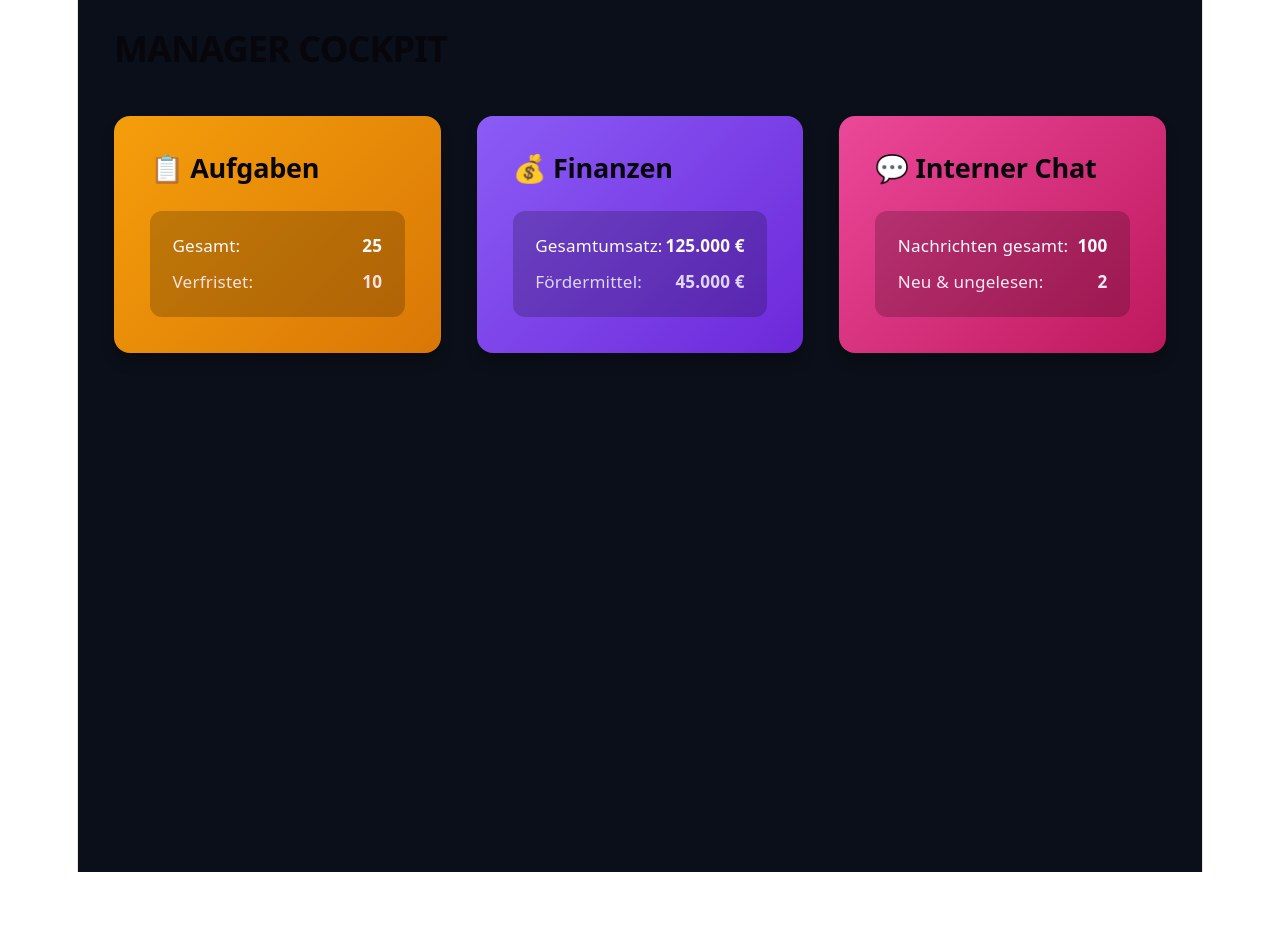
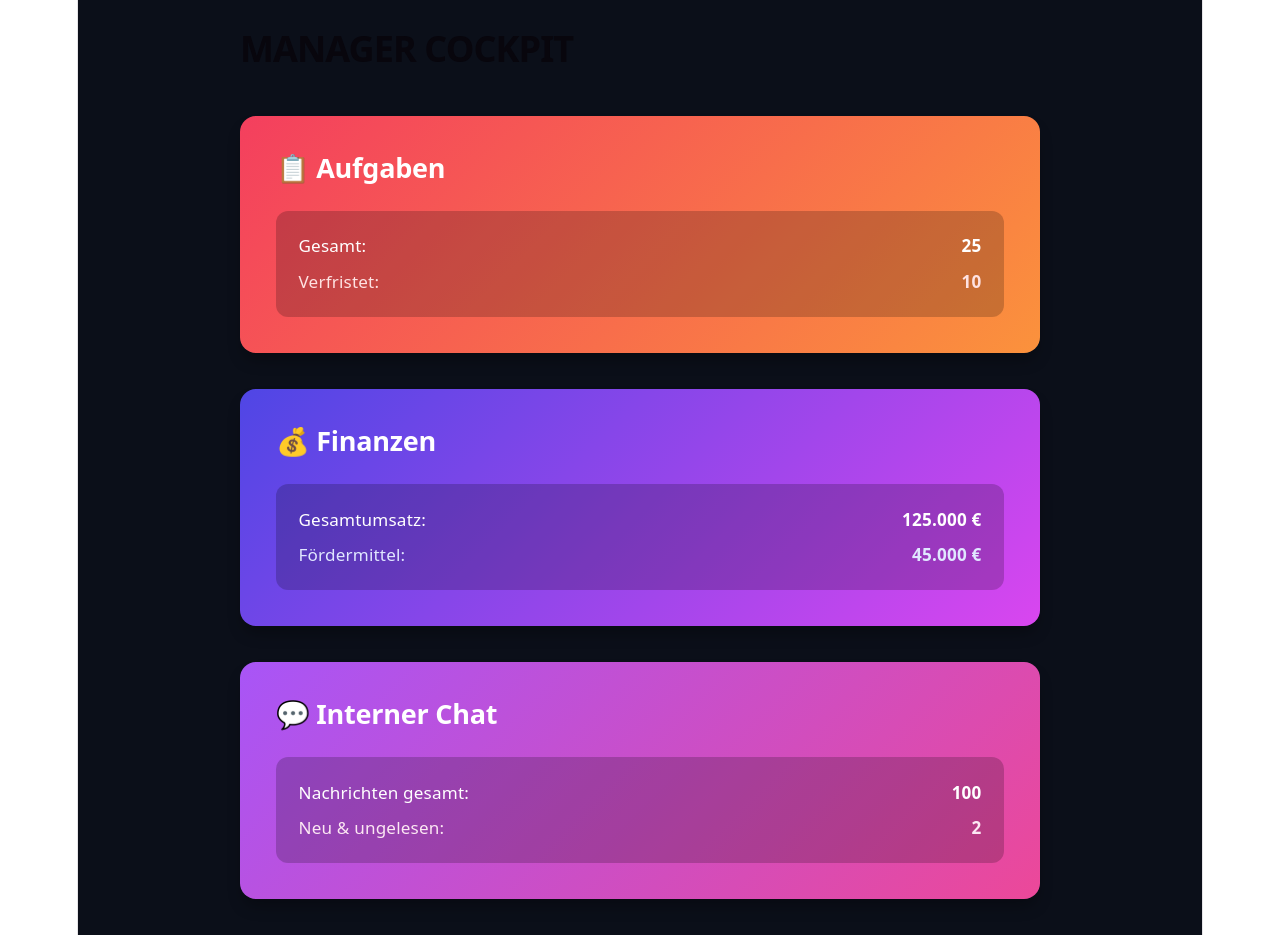
Before and after one commit to jenswilsdorfdd-gif/manager-cockpit, a React (Vite) app: page / in a window 1280 px wide. Before the commit the page ends 872 px from the top, so only its background shows below. Built offline with nearby package versions, Linux system fonts and the light colour scheme; no server answers.

Commit message:
app ultra

```diff
--- a/src/App.tsx
+++ b/src/App.tsx
@@ -23,8 +23,8 @@ export default function App() {
   return (
     <div style={{ minHeight: '100vh', backgroundColor: '#0b0f19', color: '#f9fafb', padding: '2rem', fontFamily: 'system-ui, -apple-system, sans-serif' }}>
 
-      {/* Header mit Zurück-Button, wenn nicht auf Dashboard */}
-      <header style={{ marginBottom: '3rem', display: 'flex', justifyContent: 'space-between', alignItems: 'center' }}>
+      {/* Header - Zentriert auf die gleiche Breite wie die Kacheln für einen sauberen Look */}
+      <header style={{ marginBottom: '3rem', display: 'flex', justifyContent: 'space-between', alignItems: 'center', maxWidth: '800px', margin: '0 auto 3rem auto' }}>
         <h1 style={{ margin: 0, fontSize: '2rem', fontWeight: '800', letterSpacing: '-0.025em' }}>MANAGER COCKPIT</h1>
         {activeView !== 'dashboard' && (
           <button
@@ -47,10 +47,10 @@ export default function App() {
       {/* DASHBOARD ANSICHT */}
       {activeView === 'dashboard' && (
         <main style={{
-          display: 'grid',
-          gridTemplateColumns: 'repeat(auto-fit, minmax(320px, 1fr))',
+          display: 'flex',
+          flexDirection: 'column', // Zwingt die Boxen strikt untereinander
           gap: '2rem',
-          maxWidth: '1200px',
+          maxWidth: '800px', // Begrenzt die Breite, damit sie nicht klobig wirken
           margin: '0 auto'
         }}>
 
@@ -58,7 +58,7 @@ export default function App() {
           <div
             onClick={() => setActiveView('tasks')}
             style={{
-              background: 'linear-gradient(135deg, #f59e0b 0%, #d97706 100%)',
+              background: 'linear-gradient(135deg, #f43f5e 0%, #fb923c 100%)', // Kräftiges Pink-Orange
               borderRadius: '16px',
               padding: '2rem',
               cursor: 'pointer',
@@ -67,9 +67,9 @@ export default function App() {
             }}
           >
             <div style={{ display: 'flex', justifyContent: 'space-between', alignItems: 'center', marginBottom: '1.5rem' }}>
-                <h2 style={{ margin: 0, fontSize: '1.5rem', fontWeight: 'bold' }}>📋 Aufgaben</h2>
+                <h2 style={{ margin: 0, fontSize: '1.5rem', fontWeight: 'bold', color: '#ffffff' }}>📋 Aufgaben</h2>
             </div>
-            <div style={{ fontSize: '0.95rem', backgroundColor: 'rgba(0,0,0,0.2)', padding: '1.25rem', borderRadius: '12px' }}>
+            <div style={{ fontSize: '0.95rem', backgroundColor: 'rgba(0,0,0,0.2)', padding: '1.25rem', borderRadius: '12px', color: '#ffffff' }}>
               <div style={{ marginBottom: '0.5rem', display: 'flex', justifyContent: 'space-between' }}>
                 <span>Gesamt:</span> <strong>25</strong>
               </div>
@@ -83,7 +83,7 @@ export default function App() {
           <div
             onClick={() => setActiveView('finance')}
             style={{
-              background: 'linear-gradient(135deg, #8b5cf6 0%, #6d28d9 100%)',
+              background: 'linear-gradient(135deg, #4f46e5 0%, #d946ef 100%)', // Tiefes Blau zu Neon-Lila
               borderRadius: '16px',
               padding: '2rem',
               cursor: 'pointer',
@@ -92,13 +92,13 @@ export default function App() {
             }}
           >
             <div style={{ display: 'flex', justifyContent: 'space-between', alignItems: 'center', marginBottom: '1.5rem' }}>
-                <h2 style={{ margin: 0, fontSize: '1.5rem', fontWeight: 'bold' }}>💰 Finanzen</h2>
+                <h2 style={{ margin: 0, fontSize: '1.5rem', fontWeight: 'bold', color: '#ffffff' }}>💰 Finanzen</h2>
             </div>
-            <div style={{ fontSize: '0.95rem', backgroundColor: 'rgba(0,0,0,0.2)', padding: '1.25rem', borderRadius: '12px' }}>
+            <div style={{ fontSize: '0.95rem', backgroundColor: 'rgba(0,0,0,0.2)', padding: '1.25rem', borderRadius: '12px', color: '#ffffff' }}>
               <div style={{ marginBottom: '0.5rem', display: 'flex', justifyContent: 'space-between' }}>
                 <span>Gesamtumsatz:</span> <strong>125.000 €</strong>
               </div>
-              <div style={{ color: '#ddd6fe', display: 'flex', justifyContent: 'space-between' }}>
+              <div style={{ color: '#e0e7ff', display: 'flex', justifyContent: 'space-between' }}>
                 <span>Fördermittel:</span> <strong>45.000 €</strong>
               </div>
             </div>
@@ -108,7 +108,7 @@ export default function App() {
           <div
             onClick={() => setActiveView('chat')}
             style={{
-              background: 'linear-gradient(135deg, #ec4899 0%, #be185d 100%)',
+              background: 'linear-gradient(135deg, #a855f7 0%, #ec4899 100%)', // Lila zu intensivem Pink
               borderRadius: '16px',
               padding: '2rem',
               cursor: 'pointer',
@@ -117,9 +117,9 @@ export default function App() {
             }}
           >
             <div style={{ display: 'flex', justifyContent: 'space-between', alignItems: 'center', marginBottom: '1.5rem' }}>
-                <h2 style={{ margin: 0, fontSize: '1.5rem', fontWeight: 'bold' }}>💬 Interner Chat</h2>
+                <h2 style={{ margin: 0, fontSize: '1.5rem', fontWeight: 'bold', color: '#ffffff' }}>💬 Interner Chat</h2>
             </div>
-            <div style={{ fontSize: '0.95rem', backgroundColor: 'rgba(0,0,0,0.2)', padding: '1.25rem', borderRadius: '12px' }}>
+            <div style={{ fontSize: '0.95rem', backgroundColor: 'rgba(0,0,0,0.2)', padding: '1.25rem', borderRadius: '12px', color: '#ffffff' }}>
               <div style={{ marginBottom: '0.5rem', display: 'flex', justifyContent: 'space-between' }}>
                 <span>Nachrichten gesamt:</span> <strong>100</strong>
               </div>
@@ -132,10 +132,12 @@ export default function App() {
         </main>
       )}
 
-      {/* DETAIL ANSICHTEN */}
-      {activeView === 'tasks' && <TaskManager />}
-      {activeView === 'finance' && <FinanceLedger />}
-      {activeView === 'chat' && <InternalChat />}
+      {/* DETAIL ANSICHTEN - Hier nutzen wir die volle Breite für die Module */}
+      <div style={{ maxWidth: '1200px', margin: '0 auto' }}>
+        {activeView === 'tasks' && <TaskManager />}
+        {activeView === 'finance' && <FinanceLedger />}
+        {activeView === 'chat' && <InternalChat />}
+      </div>
 
     </div>
   );
```
